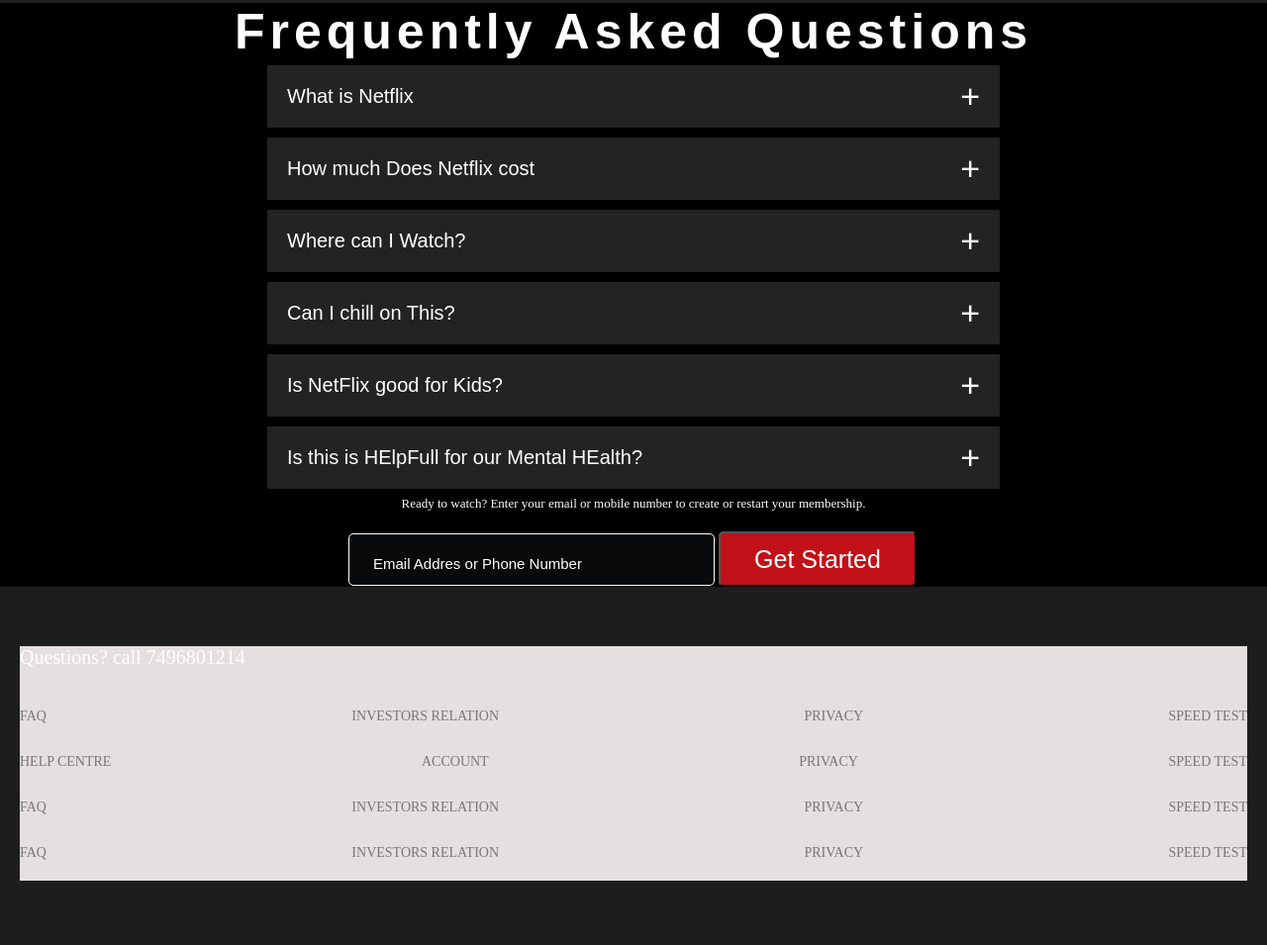
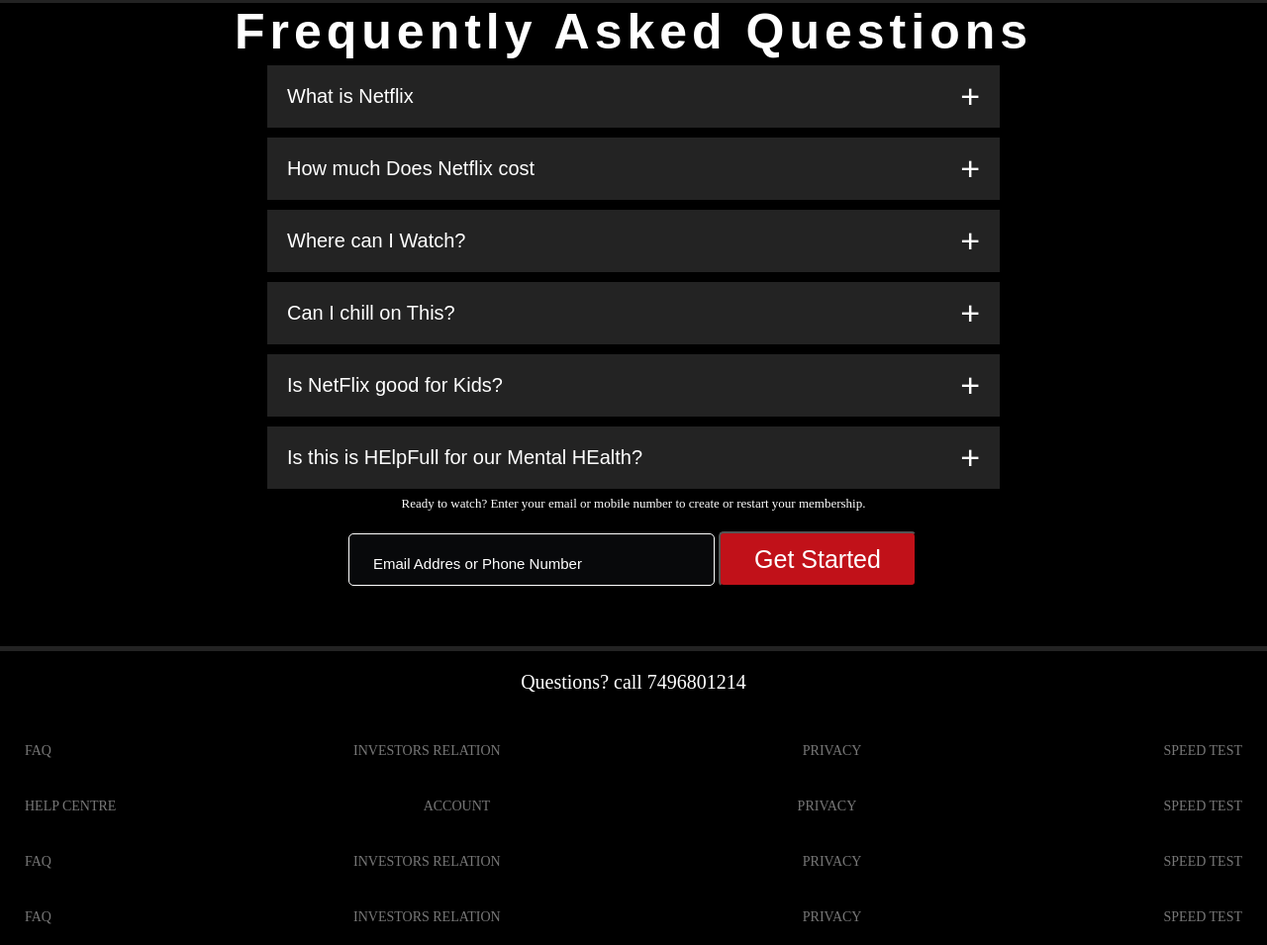
Before and after one commit to Aayush-Agarwal007/Clone, a plain HTML site: page index.html in a window 1280 px wide. Shown: the part 2497-3452 px from the top of the page at 99% size. Before the commit the page ends 3407 px from the top, so only its background shows below. Drawn offline with Linux system fonts and the light colour scheme; a web font is replaced by a local one.

Commit message:
New changes

```diff
--- a/index.html
+++ b/index.html
@@ -171,6 +171,8 @@
                 <button type="submit" class="emailS">Get Started</button>
             </div>
         </form>
+        <hr>
+
 
     </div>
     <div class="footer">
--- a/style.css
+++ b/style.css
@@ -291,6 +291,7 @@
   {
     margin-top: 50px;
     text-align: center;
+    /* height: 800px; */
     /* margin-bottom: 50px; */
     margin: auto;
     background-color: black;
@@ -382,13 +383,16 @@
     .footer{
         /* pad: 50px 15% 10px; */
         /* border-top: 6px solid #333; */
-        margin: 20px 20px 20px 20px;
-        background-color: rgb(229, 223, 223);
+        /* margin: 20px 20px 20px 20px; */
+        background-color: black;
+        /* background-color: rgb(229, 223, 223); */
     }
     .footer h2{
         font-size: 20px;
         font-weight: 400;
         margin-bottom: 30px;
+        text-align: center;
+        padding-top: 20px;
 
     }
     /* .footer.col {
@@ -406,11 +410,14 @@
         text-decoration: none;
         color: #777;
         font-size: 14px;
-        margin-bottom: 10px;
+        /* margin-bottom: 10px; */
+
 
     }
     .footer .row{
         align-items: flex-start;
-        padding:10px 0 ;
+        padding: 20px;
+        margin-left: 5px;
+        margin-right: 5px;
 
     }
```
